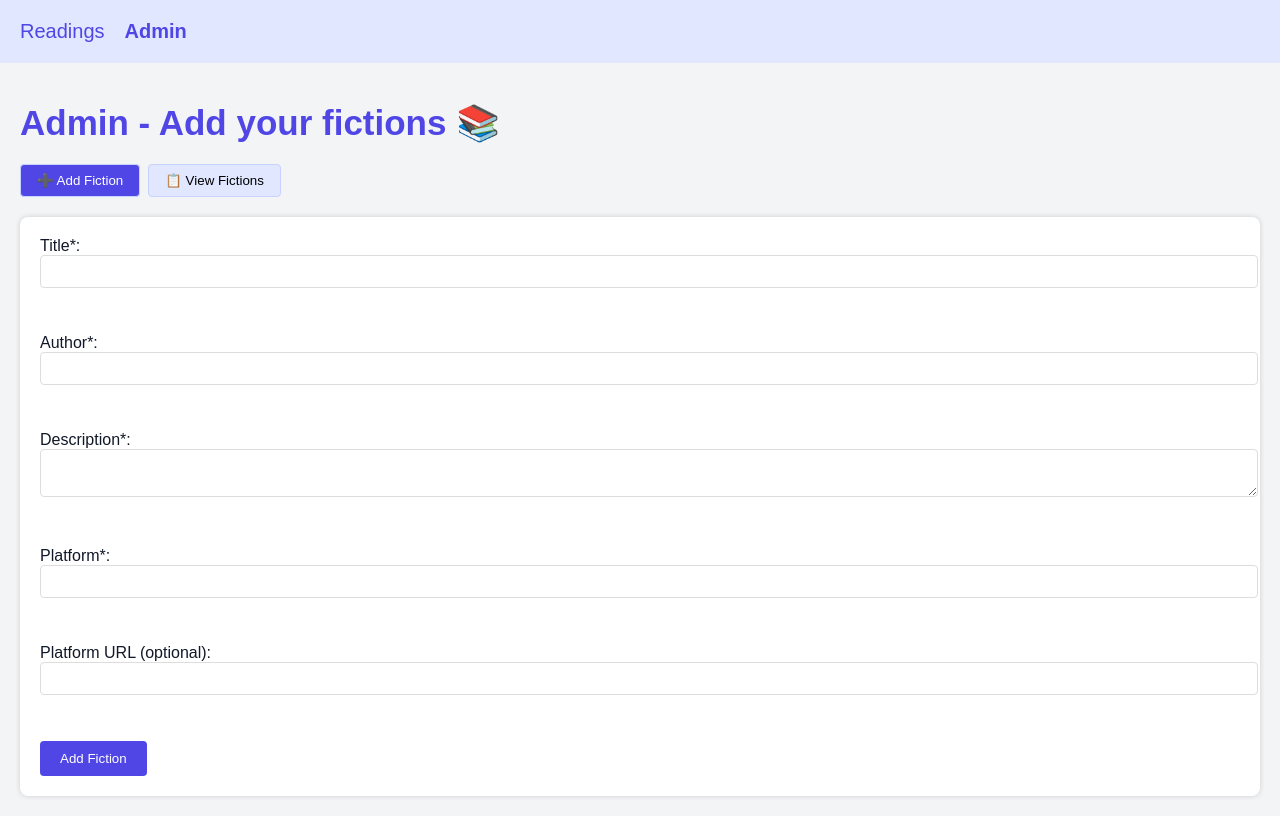
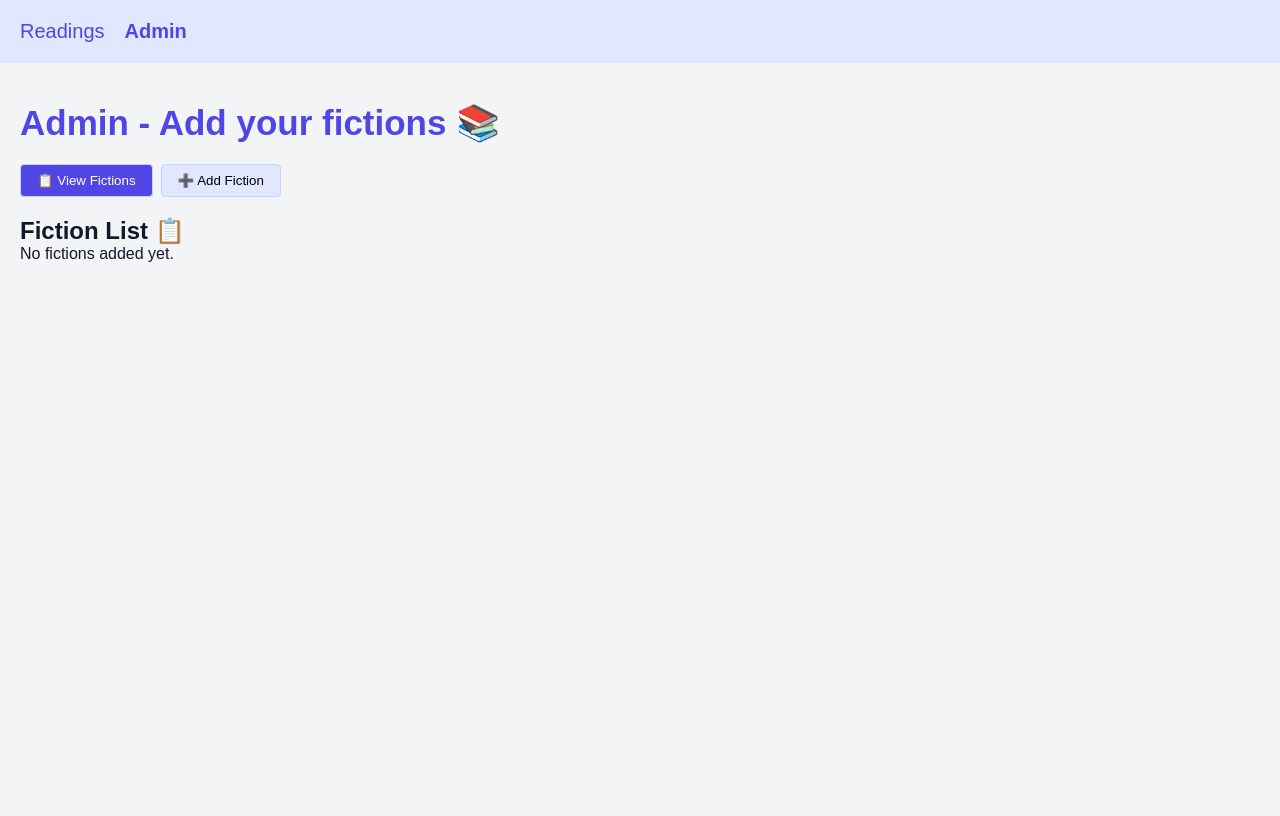
Before and after one commit to AnthonySkr/reading-tracker, a Vue app: page /admin in a window 1280 px wide. Built offline with nearby package versions, Linux system fonts and the light colour scheme.

Commit message:
Admin components for better organiztion of code

```diff
--- a/src/components/admin/FictionForm.vue
+++ b/src/components/admin/FictionForm.vue
@@ -1,18 +1,11 @@
 <script setup lang="ts">
+// Imports
 import { ref, watch, computed } from 'vue'
-import { toRaw } from 'vue'
 
-// Define a Fiction type
-interface Fiction {
-  id: number
-  title: string
-  author: string
-  description: string
-  platform: string
-  platformUrl?: string
-  rating?: number
-  comment?: string
-}
+// Importing types
+import type { Fiction } from '@/types/fiction'
+
+import { getFictions, setFictions } from '@/utils/storage'
 
 const props = defineProps<{ editFiction: Fiction | null }>()
 const emit = defineEmits(['saved'])
@@ -60,8 +53,7 @@ function saveFiction() {
     return
   }
 
-  const stored = localStorage.getItem('myFictions')
-  const fictions: Fiction[] = stored ? JSON.parse(stored) : []
+  const fictions = getFictions()
 
   if (isEditing.value && props.editFiction) {
     // Edit existing
@@ -89,7 +81,7 @@ function saveFiction() {
     fictions.push(newFiction)
   }
 
-  // Save back to LocalStorage
+  // Set back to LocalStorage
   localStorage.setItem('myFictions', JSON.stringify(fictions))
   resetForm()
   emit('saved')
@@ -98,30 +90,32 @@ function saveFiction() {
 
 <template>
   <form @submit.prevent="saveFiction">
-    <label>
-      Title*:<br />
-      <input v-model="title" type="text" required /> </label
-    ><br /><br />
+    <h2>{{ isEditing ? 'Edit Fiction' : 'Add Fiction' }}</h2>
 
     <label>
-      Author*:<br />
-      <input v-model="author" type="text" required /> </label
-    ><br /><br />
+      Title*:
+      <input v-model="title" type="text" required />
+    </label>
 
     <label>
-      Description*:<br />
-      <textarea v-model="description" required></textarea></label
-    ><br /><br />
+      Author*:
+      <input v-model="author" type="text" required />
+    </label>
 
     <label>
-      Platform*:<br />
-      <input v-model="platform" type="text" required /> </label
-    ><br /><br />
+      Description*:
+      <textarea v-model="description" required></textarea>
+    </label>
 
     <label>
-      Platform URL (optional):<br />
-      <input v-model="platformUrl" type="url" /> </label
-    ><br /><br />
+      Platform*:
+      <input v-model="platform" type="text" required />
+    </label>
+
+    <label>
+      Platform URL (optional):
+      <input v-model="platformUrl" type="url" />
+    </label>
 
     <button type="submit">{{ isEditing ? 'Save Changes' : 'Add Fiction' }}</button>
   </form>
--- a/src/components/admin/FictionList.vue
+++ b/src/components/admin/FictionList.vue
@@ -1,26 +1,16 @@
 <script setup lang="ts">
+// Imports
 import { ref, onMounted } from 'vue'
 
-interface Fiction {
-  id: number
-  title: string
-  author: string
-  description: string
-  platform: string
-  platformUrl?: string
-  rating?: number
-  comment?: string
-}
+// Importing types
+import type { Fiction } from '@/types/fiction'
+
+import { getFictions, setFictions } from '@/utils/storage'
 
 const fictions = ref<Fiction[]>([])
 
-function loadFictions() {
-  const stored = localStorage.getItem('myFictions')
-  fictions.value = stored ? JSON.parse(stored) : []
-}
-
 onMounted(() => {
-  loadFictions()
+  fictions.value = getFictions()
 })
 
 function deleteFiction(id: number) {
@@ -28,7 +18,7 @@ function deleteFiction(id: number) {
   if (!confirmed) return
 
   fictions.value = fictions.value.filter((fiction) => fiction.id !== id)
-  localStorage.setItem('myFictions', JSON.stringify(fictions.value))
+  setFictions(fictions.value)
 }
 </script>
 
--- /dev/null
+++ b/src/components/common/NavButtons.vue
@@ -0,0 +1,51 @@
+<script setup lang="ts">
+// Define the props for the component
+const props = defineProps<{
+  currentView: string
+  views: { key: string; label: string }[]
+}>()
+
+// Events: updateView: button clicked, pass the selected view's key
+const emit = defineEmits(['updateView'])
+</script>
+
+<template>
+  <div class="nav-buttons">
+    <!-- Loop through the views array to create a button for each view -->
+    <button
+      v-for="view in views"
+      :key="view.key"
+      :class="{ active: currentView === view.key }"
+      @click="emit('updateView', view.key)"
+    >
+      {{ view.label }}
+    </button>
+  </div>
+</template>
+
+<style scoped lang="scss">
+@use '@/assets/main' as main;
+@use 'sass:color';
+
+.nav-buttons {
+  margin-bottom: 20px;
+
+  button {
+    background: #e0e7ff;
+    border: 1px solid #c7d2fe;
+    padding: 8px 16px;
+    margin-right: 8px;
+    border-radius: 4px;
+    cursor: pointer;
+
+    &.active {
+      background-color: main.$primary-color;
+      color: white;
+    }
+
+    &:hover {
+      background-color: color.scale(main.$primary-color, $lightness: -10%);
+    }
+  }
+}
+</style>
--- /dev/null
+++ b/src/types/fiction.ts
@@ -0,0 +1,10 @@
+export interface Fiction {
+  id: number
+  title: string
+  author: string
+  description: string
+  platform: string
+  platformUrl?: string
+  rating?: number
+  comment?: string
+}
--- /dev/null
+++ b/src/utils/storage.ts
@@ -0,0 +1,10 @@
+import type { Fiction } from '@/types/fiction'
+
+export function getFictions(): Fiction[] {
+  const stored = localStorage.getItem('myFictions')
+  return stored ? JSON.parse(stored) : []
+}
+
+export function setFictions(fictions: Fiction[]) {
+  localStorage.setItem('myFictions', JSON.stringify(fictions))
+}
--- a/src/views/AdminView.vue
+++ b/src/views/AdminView.vue
@@ -1,34 +1,28 @@
 <script setup lang="ts">
 // Admin page: for adding/editing fictions
 
+// Imports
 import { ref } from 'vue'
+
+// Importing types
+import type { Fiction } from '@/types/fiction'
 
 // Importing components
 import FictionForm from '@/components/admin/FictionForm.vue'
 import FictionList from '@/components/admin/FictionList.vue'
-
-interface Fiction {
-  id: number
-  title: string
-  author: string
-  description: string
-  platform: string
-  platformUrl?: string
-  rating?: number
-  comment?: string
-}
+import NavButtons from '@/components/common/NavButtons.vue'
 
 // State to control which component is visible
-const currentView = ref<'form' | 'list'>('form')
+const currentView = ref<'form' | 'list'>('list')
+
+// Function to edit a fiction
 const fictionToEdit = ref<Fiction | null>(null)
 
-// Function to start editing a fiction
 function editFiction(fiction: Fiction) {
   currentView.value = 'form'
   fictionToEdit.value = fiction
 }
 
-// Function to clear edit mode after saving
 function clearEdit() {
   fictionToEdit.value = null
 }
@@ -44,14 +38,14 @@ function handleSaved() {
   <div>
     <h1>Admin - Add your fictions 📚</h1>
 
-    <div class="nav-buttons">
-      <button :class="{ active: currentView === 'form' }" @click="currentView = 'form'">
-        ➕ Add Fiction
-      </button>
-      <button :class="{ active: currentView === 'list' }" @click="currentView = 'list'">
-        📋 View Fictions
-      </button>
-    </div>
+    <NavButtons
+      :current-view="currentView"
+      :views="[
+        { key: 'list', label: '📋 View Fictions' },
+        { key: 'form', label: '➕ Add Fiction' },
+      ]"
+      @updateView="currentView = $event"
+    />
 
     <FictionForm v-if="currentView === 'form'" :edit-fiction="fictionToEdit" @saved="handleSaved" />
     <FictionList v-if="currentView === 'list'" @edit="editFiction" />
@@ -59,32 +53,7 @@ function handleSaved() {
 </template>
 
 <style scoped lang="scss">
-@use '@/assets/main' as main;
-@use 'sass:color';
-
 h1 {
   margin-bottom: 20px;
 }
-
-.nav-buttons {
-  margin-bottom: 20px;
-
-  button {
-    background: #e0e7ff;
-    border: 1px solid #c7d2fe;
-    padding: 8px 16px;
-    margin-right: 8px;
-    border-radius: 4px;
-    cursor: pointer;
-
-    &.active {
-      background-color: main.$primary-color;
-      color: white;
-    }
-
-    &:hover {
-      background-color: color.scale(main.$primary-color, $lightness: -10%);
-    }
-  }
-}
 </style>
```
